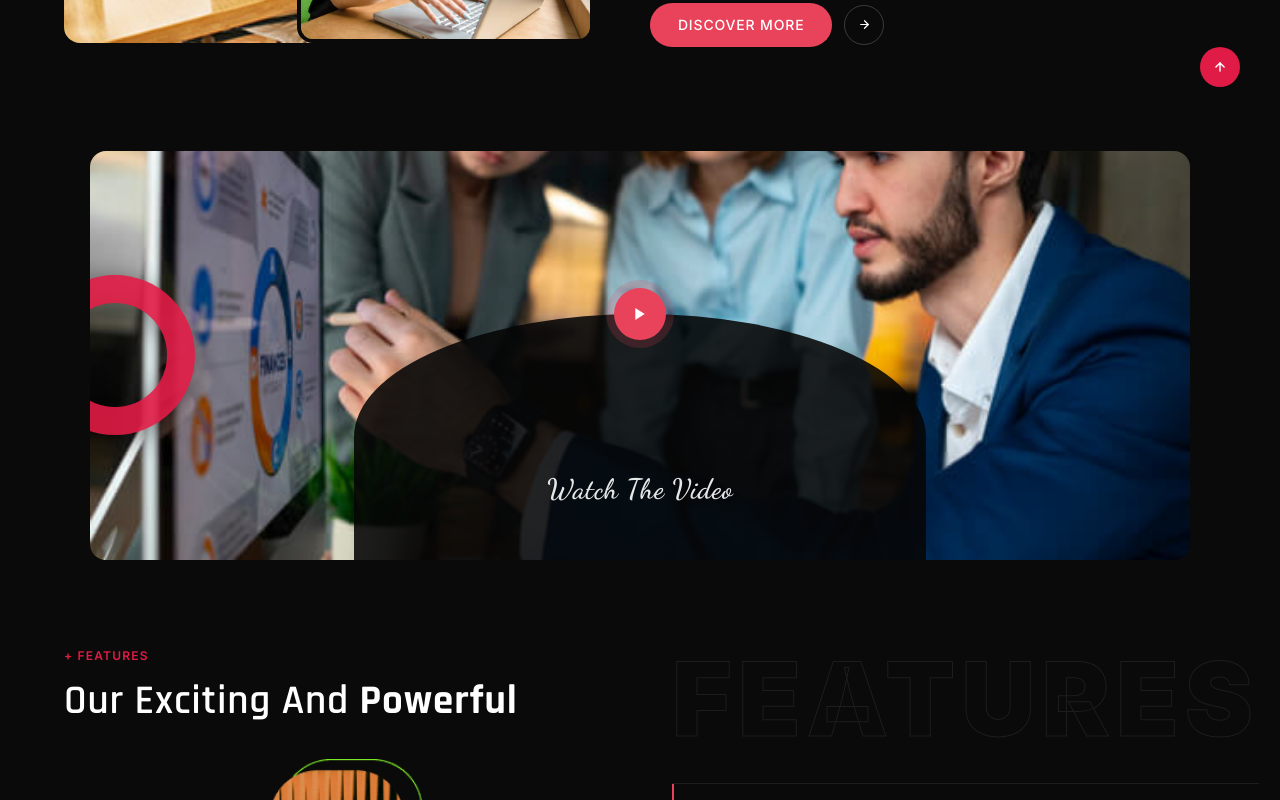
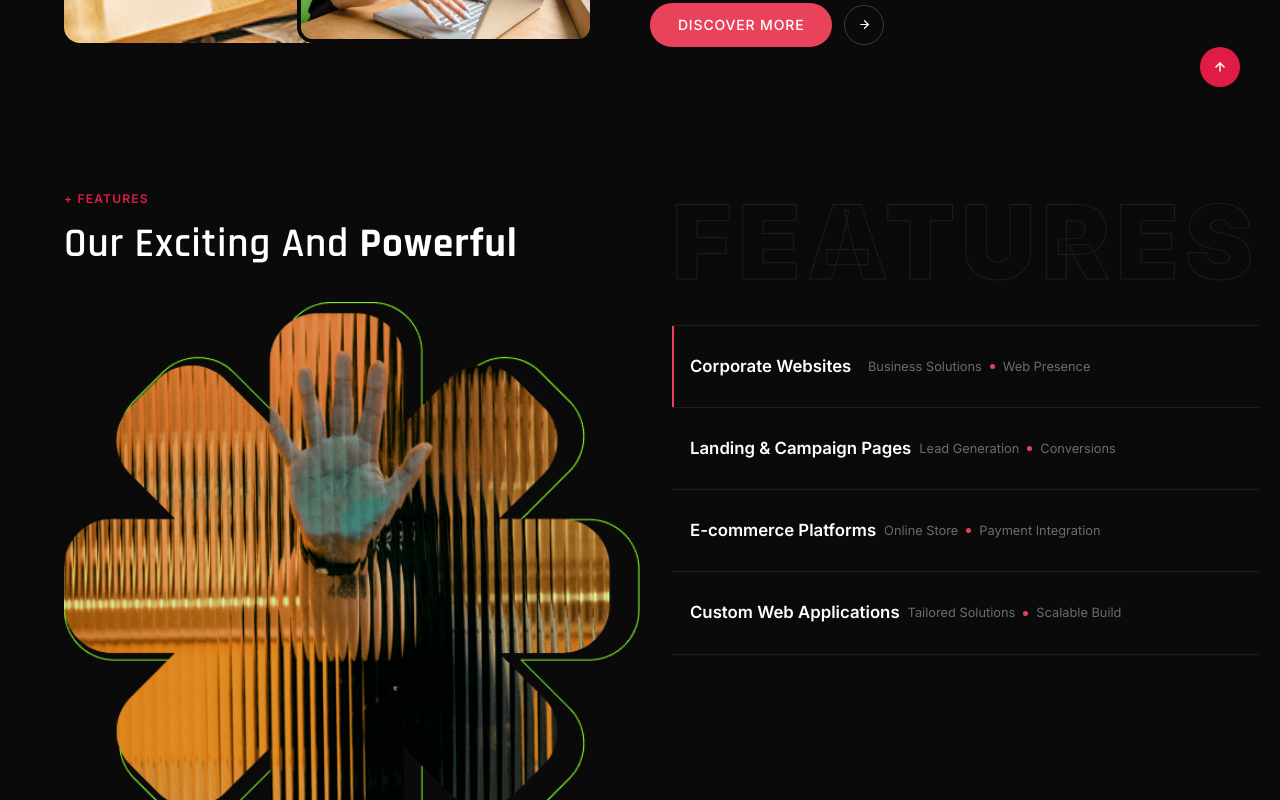
Before and after one commit to DigiMe-Ads/maghyar-frontend, a React (Vite) app: page /about in a window 1280 px wide. Shown: the part 860-1660 px from the top of the page. Built offline with nearby package versions, Linux system fonts and the light colour scheme.

Commit message:
removed video section

```diff
--- a/src/pages/AboutPage.jsx
+++ b/src/pages/AboutPage.jsx
@@ -9,7 +9,7 @@ export default function AboutPage() {
     <main>
       <PageHero title="About" />
       <WhoWeAre />
-      <VideoSection />
+      {/* <VideoSection /> */}
       <FeaturesSection />
       <ServicesCarousel />
     </main>
```
